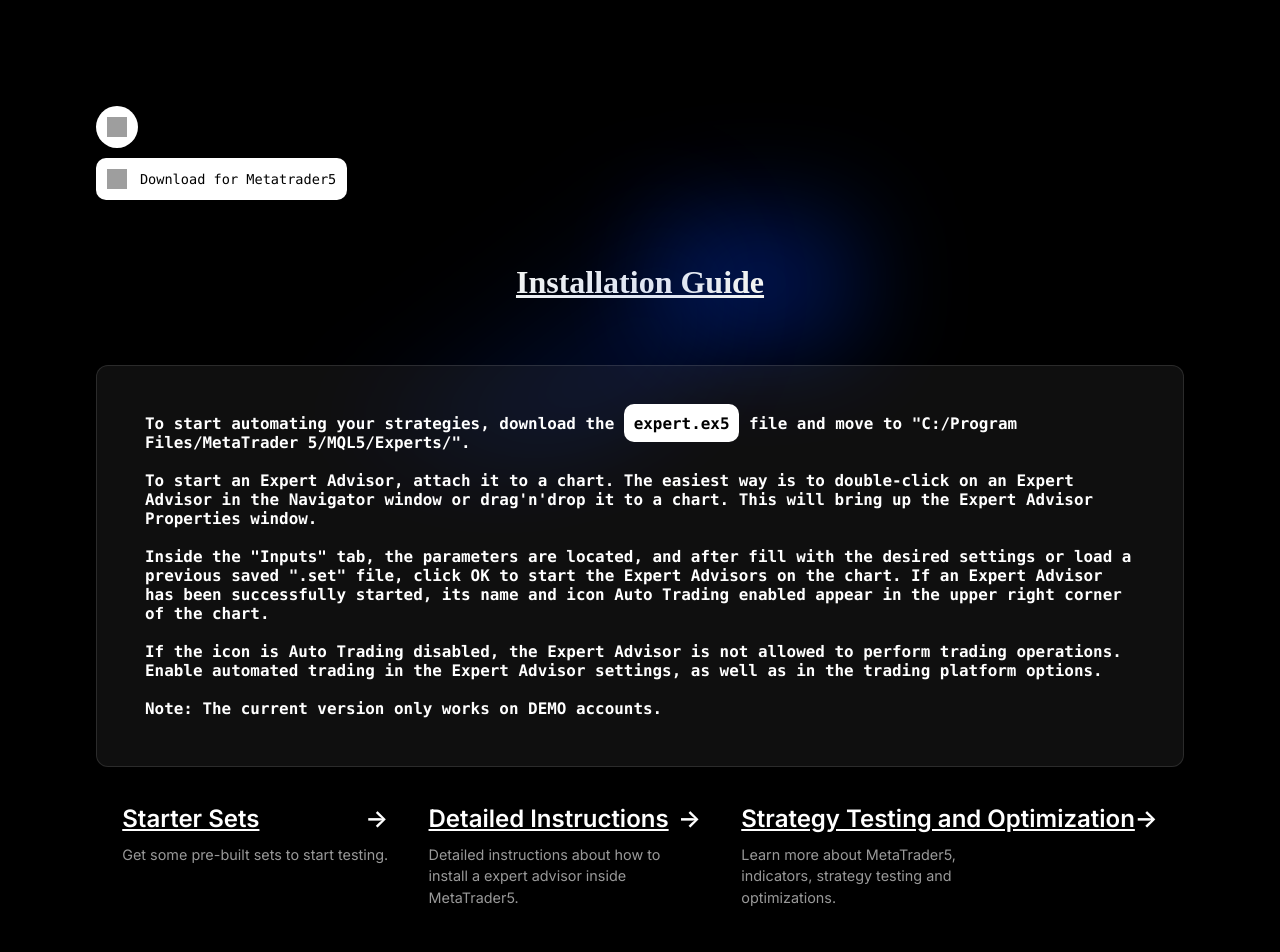
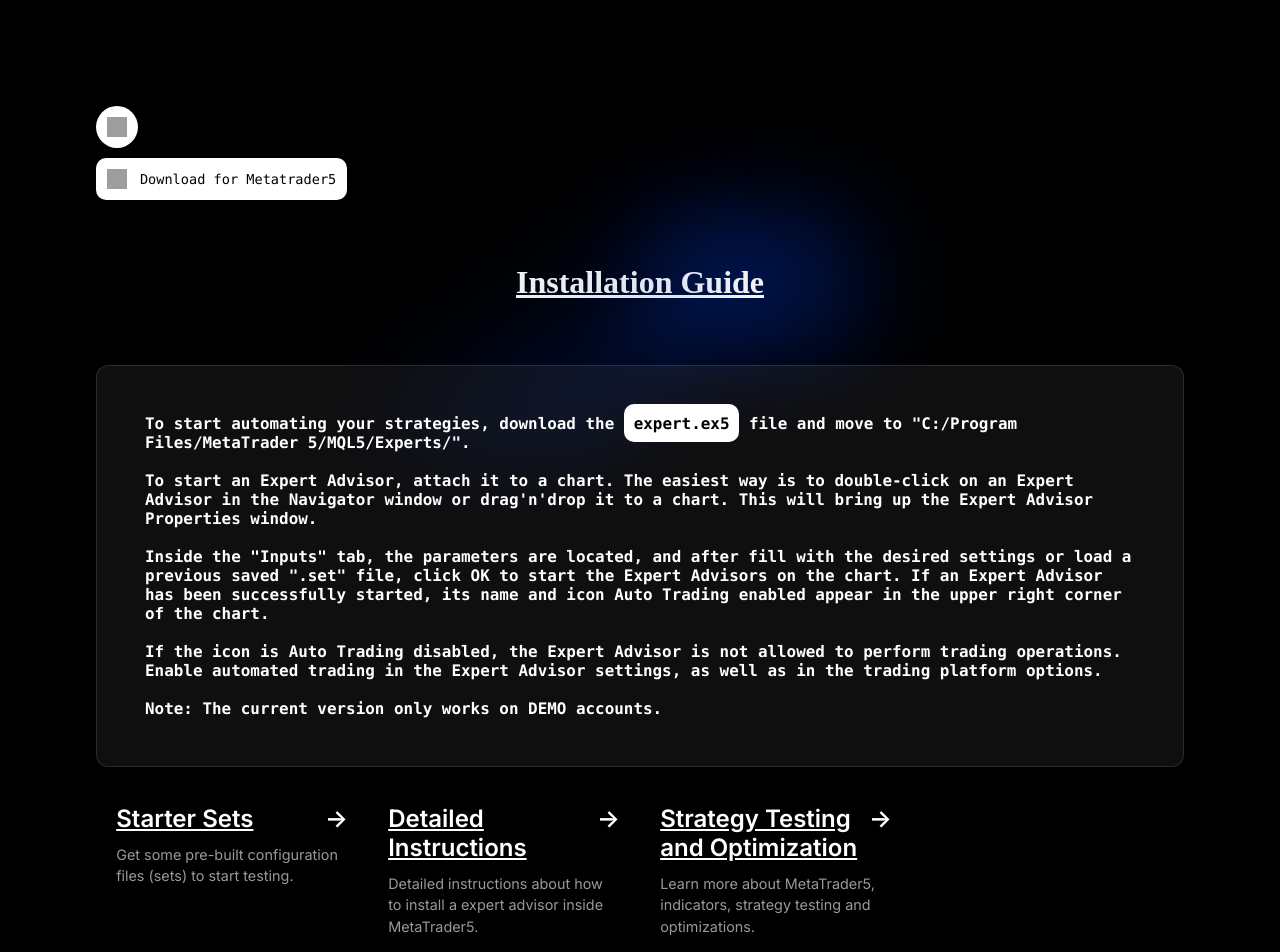
Before and after one commit to ThiDiamondDev/expert-multisignals-docs, a Next.js app: page /installation in a window 1280 px wide. Shown: the top 952 px of the page. Built offline with nearby package versions, Linux system fonts and the light colour scheme; grey boxes are pictures that could not be loaded.

Commit message:
Create grid variation for installation page.

```diff
--- a/pages/installation.js
+++ b/pages/installation.js
@@ -55,9 +55,9 @@
             Note: The current version only works on DEMO accounts.
           </h3>
         </div>
-        <div className={styles.grid}>
-          <CardLink title="Starter Sets" href="/Sets">
-            Get some pre-built sets to start testing.
+        <div className={styles.grid_2}>
+          <CardLink title="Starter Sets" href="/sets">
+            Get some pre-built configuration files (sets) to start testing.
           </CardLink>
           <CardLink
             title="Detailed Instructions"
--- a/styles/Home.module.css
+++ b/styles/Home.module.css
@@ -48,6 +48,14 @@
   justify-content: center;
 }
 
+.grid_2 {
+  display: grid;
+  grid-template-columns: repeat(4, minmax(25%, auto));
+  width: var(--max-width);
+  max-width: 100%;
+  justify-content: center;
+}
+
 .card {
   padding: 1rem 1.2rem;
   border-radius: var(--border-radius);
@@ -68,6 +76,7 @@
   display: inline-block;
   transition: transform 200ms;
   text-decoration : none;
+  text-wrap: nowrap;
 }
 .card p {
   margin: 0;
@@ -137,7 +146,7 @@
     padding: 4rem;
   }
 
-  .grid {
+  .grid, .grid_2 {
     grid-template-columns: 1fr;
     margin-bottom: 120px;
     max-width: 320px;
@@ -210,7 +219,7 @@
 
 /* Tablet and Smaller Desktop */
 @media (min-width: 701px) and (max-width: 1120px) {
-  .grid {
+  .grid, .grid_2 {
     grid-template-columns: repeat(2, 50%);
   }
 }
```
